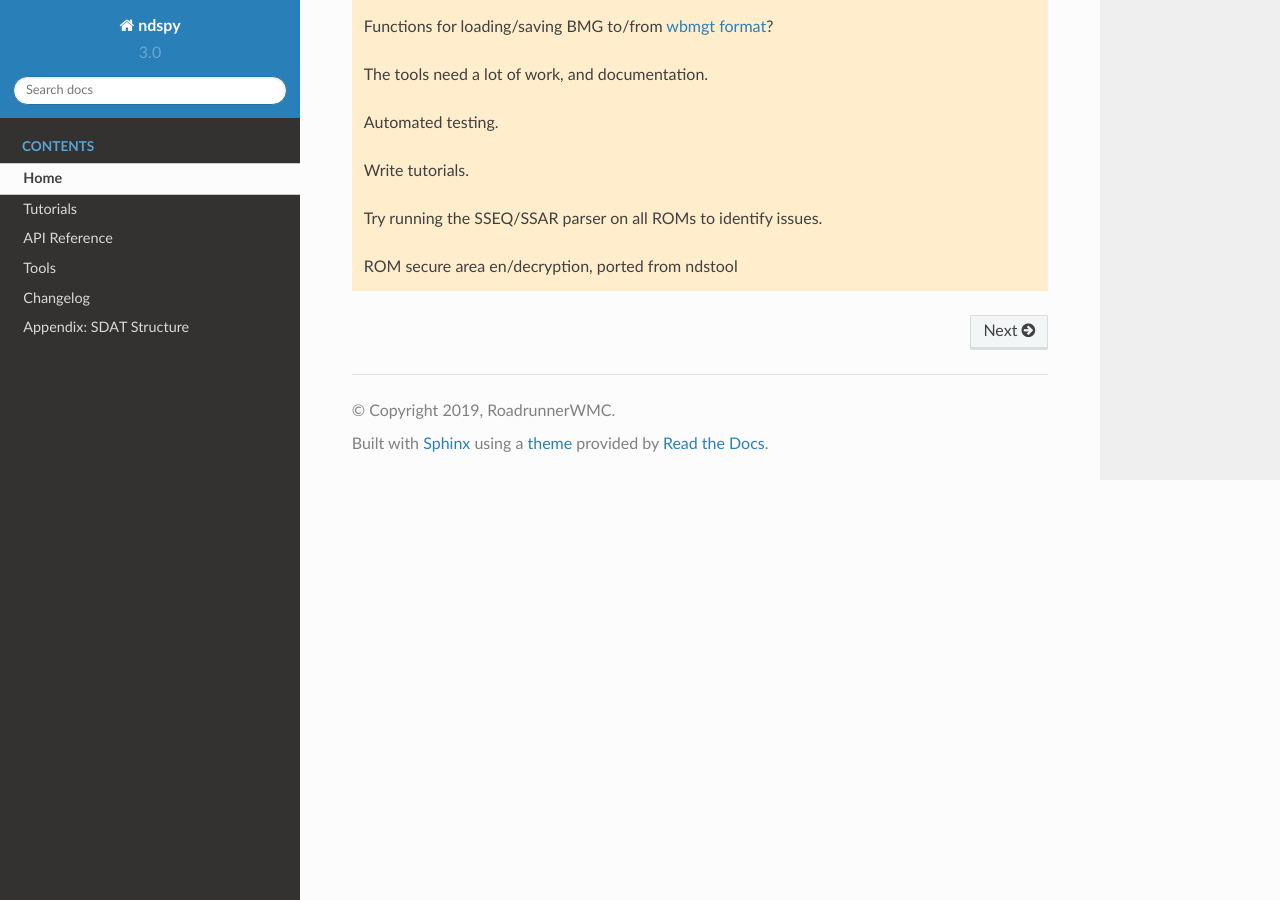
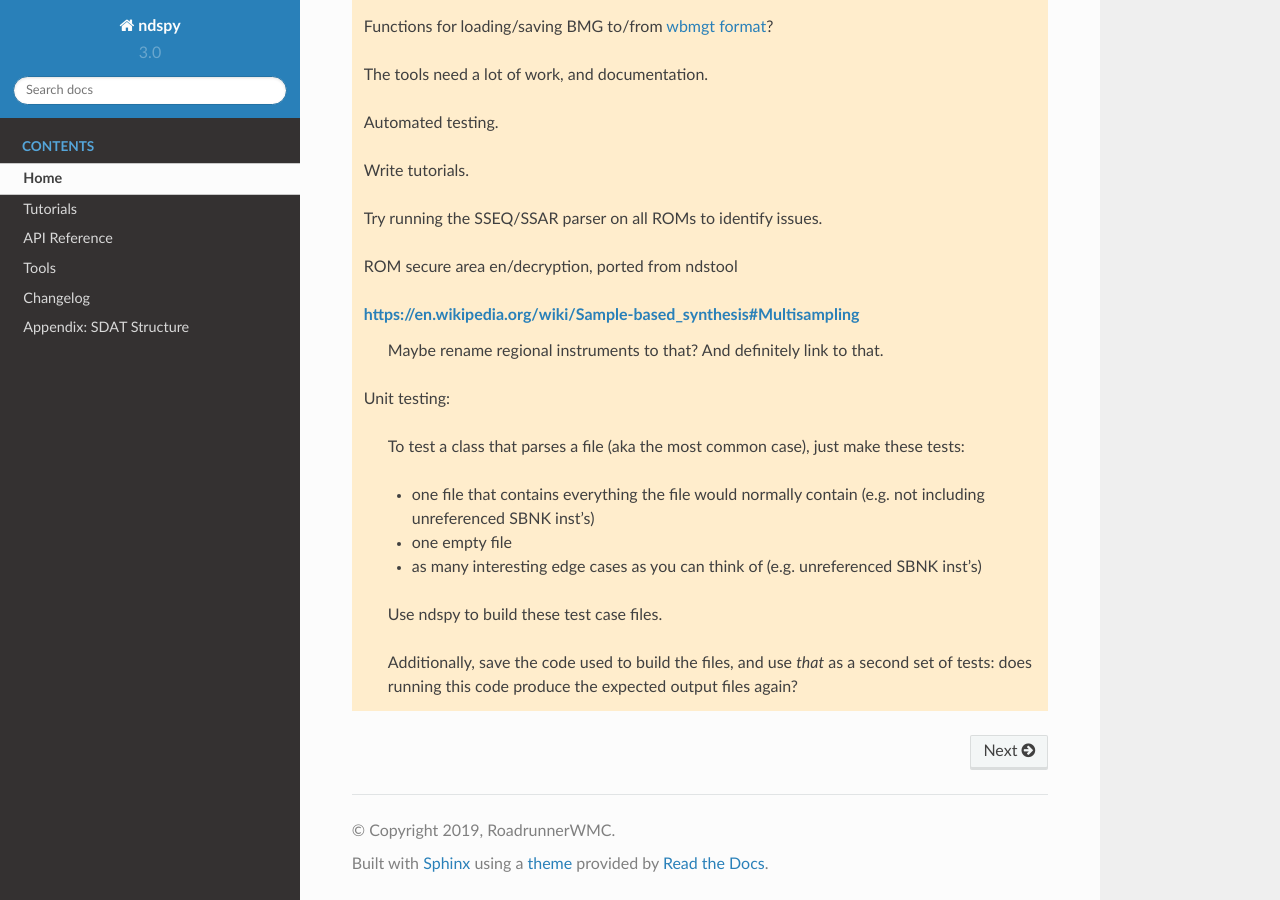
Before and after one commit to RoadrunnerWMC/ndspy, a Sphinx documentation site: the page built from docs/source/index.rst, in a window 1280 px wide and 900 px high, scrolled down 5973 px. Built offline with Sphinx 7.4.7 and the Read the Docs theme 2.0.0, drawn with Linux system fonts in a browser that asks for light colours.

Commit message:
Add todo list items
(Don't mind me, just committing various things I haven't yet committed locally)

```diff
--- a/docs/source/index.rst
+++ b/docs/source/index.rst
@@ -356,3 +356,25 @@ Indices and tables
     Try running the SSEQ/SSAR parser on all ROMs to identify issues.
 
     ROM secure area en/decryption, ported from ndstool
+
+    https://en.wikipedia.org/wiki/Sample-based_synthesis#Multisampling
+        Maybe rename regional instruments to that? And definitely link to that.
+
+    Unit testing:
+
+        To test a class that parses a file (aka the most common case), just
+        make these tests:
+
+        -   one file that contains everything the file would normally contain
+            (e.g. not including unreferenced SBNK inst's)
+
+        -   one empty file
+
+        -   as many interesting edge cases as you can think of (e.g.
+            unreferenced SBNK inst's)
+
+        Use ndspy to build these test case files.
+
+        Additionally, save the code used to build the files, and use *that* as
+        a second set of tests: does running this code produce the expected
+        output files again?
```
